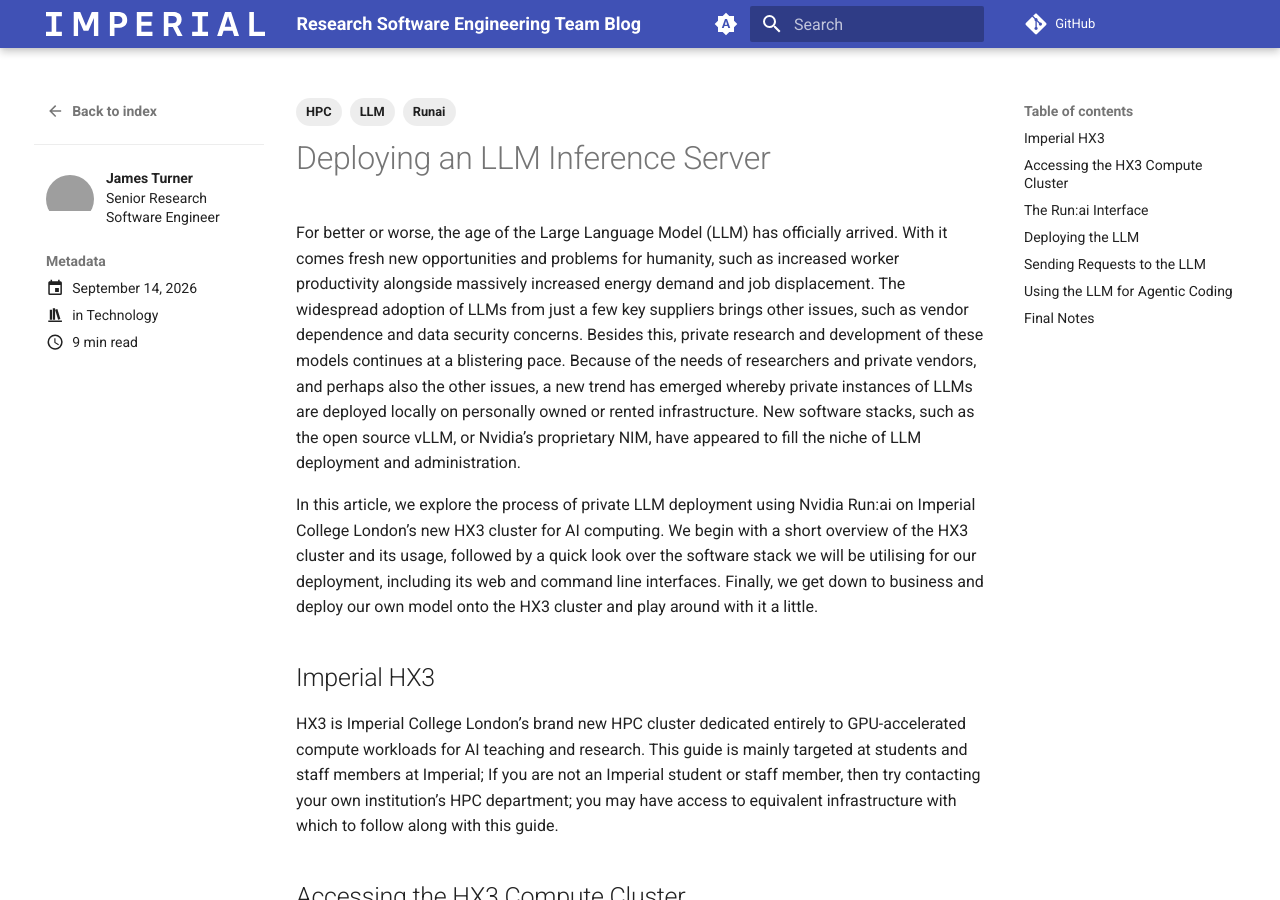
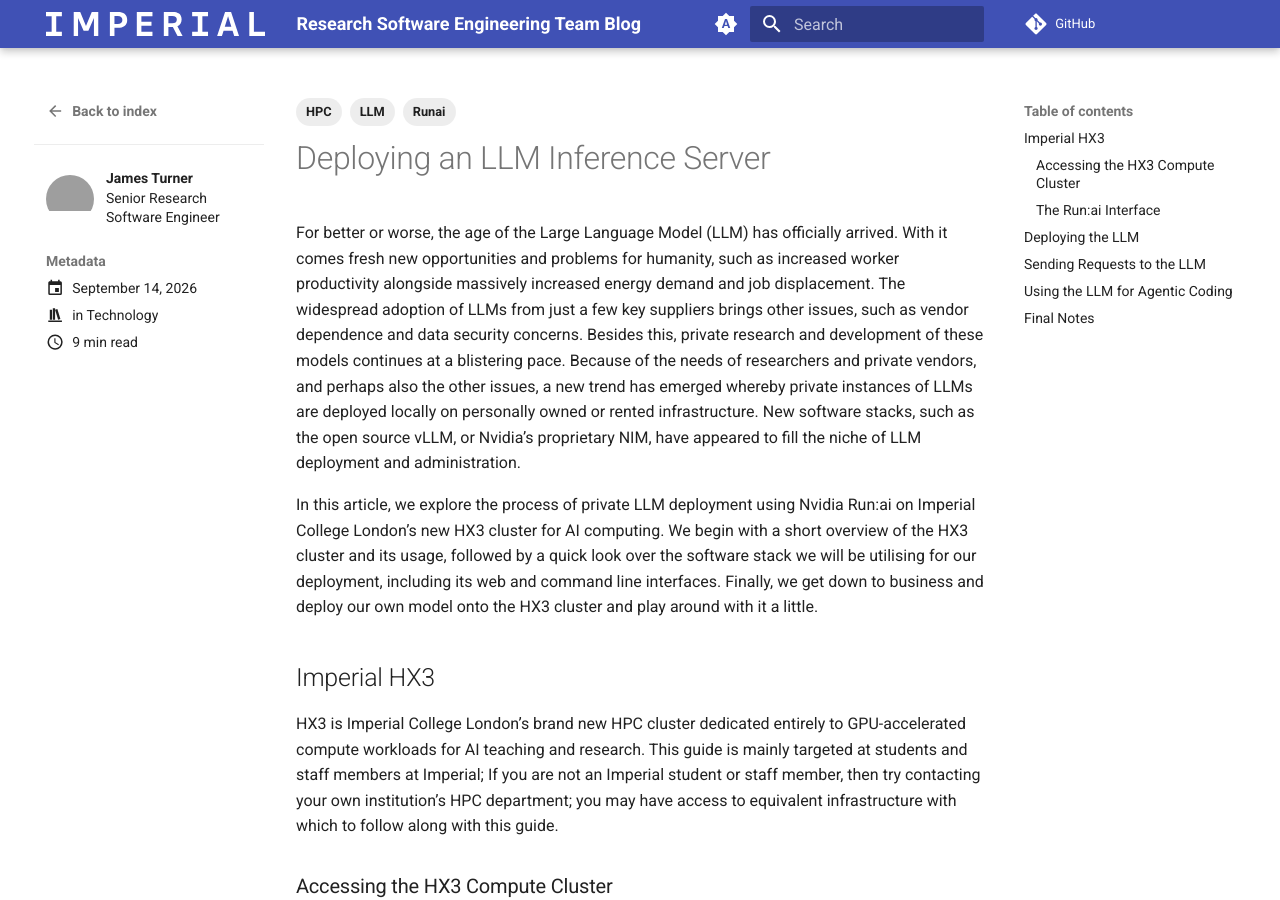
Before and after one commit to ImperialCollegeLondon/RSEBlog, an MkDocs documentation site: the page built from docs/posts/20260914_deploy_llm.md, in a window 1280 px wide and 900 px high. Built offline with MkDocs 1.6.1 and Material for MkDocs 9.7.7, drawn with Linux system fonts in a browser that asks for light colours; comment, search, counter and statistics services are not loaded; grey boxes are pictures that could not be loaded.

Commit message:
Should be subheadings.

```diff
--- a/docs/posts/20260914_deploy_llm.md
+++ b/docs/posts/20260914_deploy_llm.md
@@ -20,13 +20,13 @@
 
 HX3 is Imperial College London’s brand new HPC cluster dedicated entirely to GPU-accelerated compute workloads for AI teaching and research. This guide is mainly targeted at students and staff members at Imperial; If you are not an Imperial student or staff member, then try contacting your own institution’s HPC department; you may have access to equivalent infrastructure with which to follow along with this guide.
 
-## Accessing the HX3 Compute Cluster
+### Accessing the HX3 Compute Cluster
 
 You can request access to this compute environment by reaching out to your department’s HPC team. Depending on your requirements, you may be allocated a personal 'project' workspace, with which you can submit compute workloads using your personal quota. Otherwise, you may instead be added to a department-specific project with its own compute quota which is shared with others in your department.
 
 Once appropriate access has been granted, you may proceed to the web interface of HX3, used to submit and manage workloads. For Imperial users, the web interface is accessible by pointing your web browser to runai.hx3.hpc.ic.ac.uk. NB you will need to either be connected directly to Imperial’s local network or connected via the Zscaler proxy service to access the interface.
 
-## The Run:ai Interface
+### The Run:ai Interface
 
 HX3 uses Nvidia’s Run:ai platform to submit and manage AI compute workloads. Run:ai has two interfaces: the web interface discussed already, which you can connect to by following the link above, and the Command Line Interface (CLI), which we will be using throughout the bulk of this guide. Before that, though, take a second to familiarise yourself with the web interface. From the landing page, you will see a page describing your submitted workloads, along with controls for starting, managing and deleting them. Deleted workloads may be accessed and restarted by following the 'Deleted workloads' on the navigation panel on the left. User settings, including API token generation, is accessed by clicking on your profile avatar in the top right of the page.
 
```
